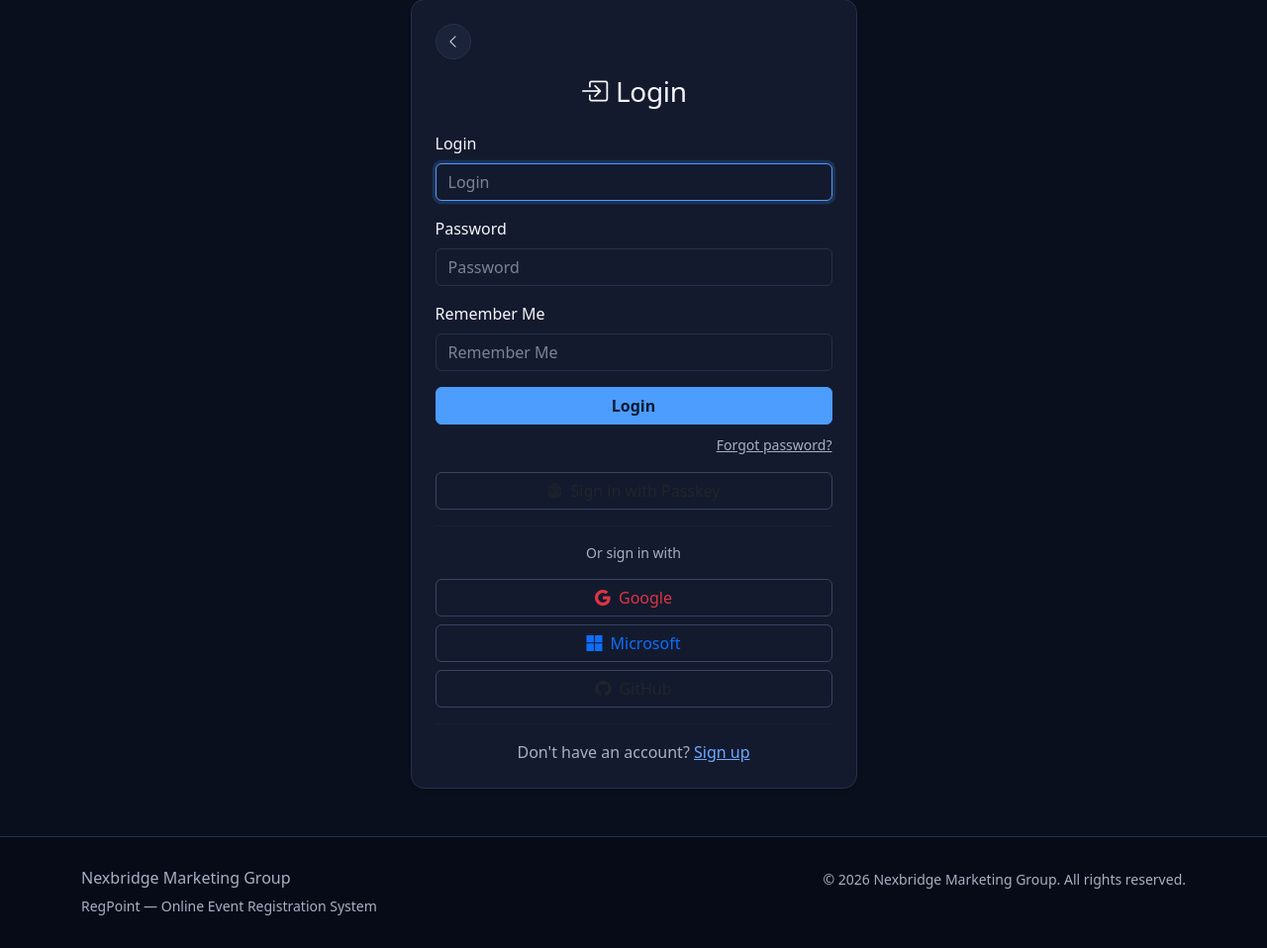
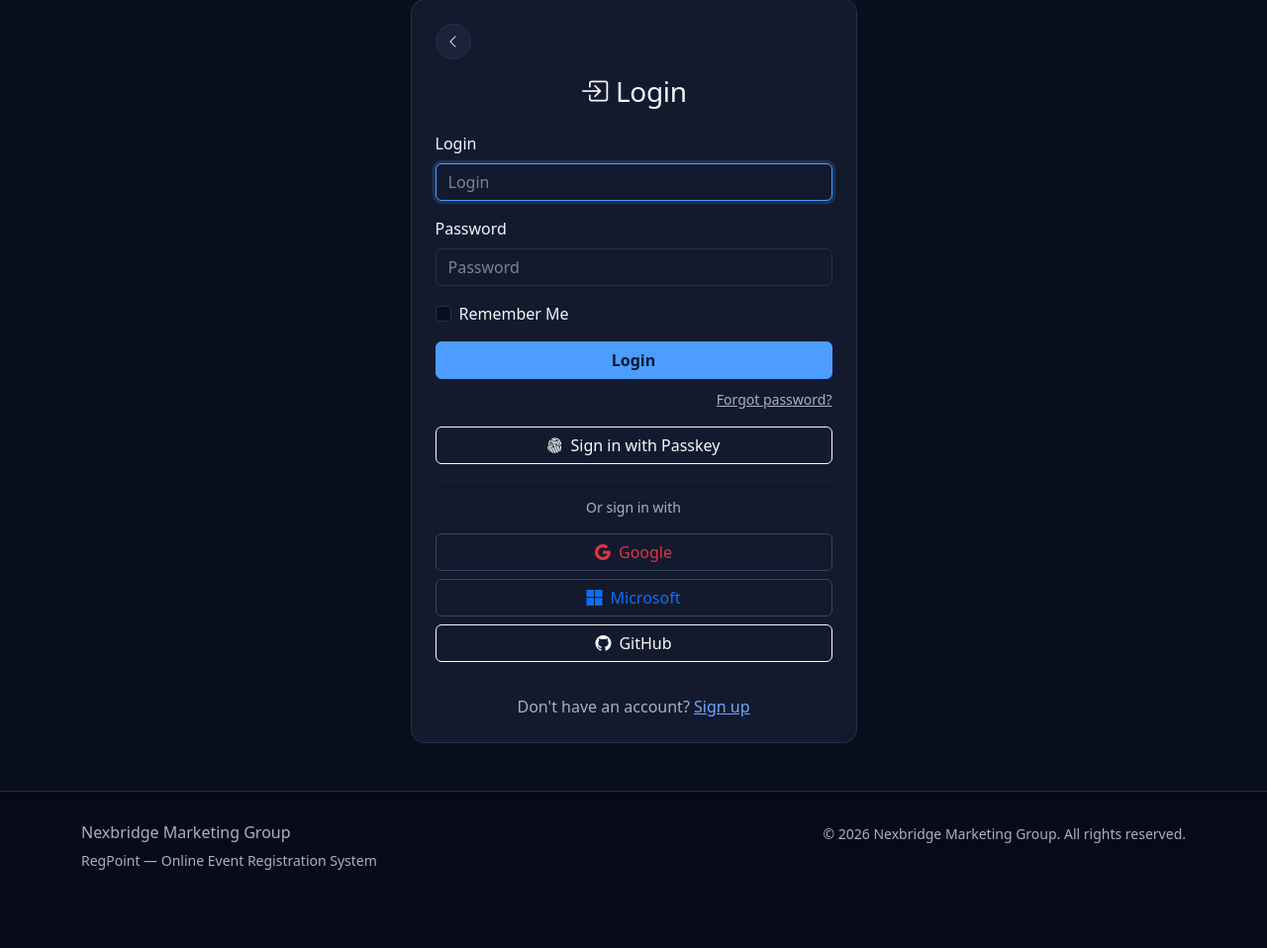
Before and after one commit to Temperdox/RegPoint, a Django app: page /accounts/login/ in a window 1280 px wide. Shown: the part 120-1078 px from the top of the page at 99% size. After the commit the page ends 999 px from the top, so only its background shows below. Run offline with Django 5.2, Linux system fonts and the light colour scheme; parts of the project's set-up code (start-up, migrations or seed data) failed here and were passed over; some libraries are stand-ins or nearby versions.

Commit message:
Render remember-me as checkbox and fix dark-on-dark button text
- Detect checkbox widgets in the login form loop so BooleanField
  renders as a Bootstrap form-check instead of a text input
- Switch Passkey and GitHub buttons from btn-outline-dark to
  btn-outline-light so their text is readable on the dark theme

```diff
--- a/templates/account/login.html
+++ b/templates/account/login.html
@@ -31,6 +31,19 @@
                     <form method="post" action="{% url 'account_login' %}">
                         {% csrf_token %}
                         {% for field in form %}
+                            {% if field.field.widget.input_type == 'checkbox' %}
+                            <div class="form-check mb-3">
+                                <input type="checkbox"
+                                       id="id_{{ field.html_name }}"
+                                       name="{{ field.html_name }}"
+                                       class="form-check-input {% if field.errors %}is-invalid{% endif %}"
+                                       {% if field.value %}checked{% endif %}>
+                                <label class="form-check-label" for="id_{{ field.html_name }}">{{ field.label }}</label>
+                                {% if field.errors %}
+                                <div class="invalid-feedback d-block">{{ field.errors.0 }}</div>
+                                {% endif %}
+                            </div>
+                            {% else %}
                             <div class="mb-3">
                                 <label class="form-label" for="id_{{ field.html_name }}">{{ field.label }}</label>
                                 {% if field.field.widget.input_type == 'password' %}
@@ -54,6 +67,7 @@
                                 <div class="invalid-feedback">{{ field.errors.0 }}</div>
                                 {% endif %}
                             </div>
+                            {% endif %}
                         {% endfor %}
                         {% if redirect_field_value %}
                         <input type="hidden" name="{{ redirect_field_name }}" value="{{ redirect_field_value }}">
@@ -64,7 +78,7 @@
 
                     <!-- Passkey Login -->
                     <div class="text-center mb-3">
-                        <a href="{% url 'mfa_login_webauthn' %}" class="btn btn-outline-dark w-100">
+                        <a href="{% url 'mfa_login_webauthn' %}" class="btn btn-outline-light w-100">
                             <i class="bi bi-fingerprint me-2"></i>Sign in with Passkey
                         </a>
                     </div>
@@ -80,7 +94,7 @@
                         <a href="{% provider_login_url 'microsoft' %}" class="btn btn-outline-primary">
                             <i class="bi bi-microsoft me-2"></i>Microsoft
                         </a>
-                        <a href="{% provider_login_url 'github' %}" class="btn btn-outline-dark">
+                        <a href="{% provider_login_url 'github' %}" class="btn btn-outline-light">
                             <i class="bi bi-github me-2"></i>GitHub
                         </a>
                     </div>
```
Lines whose indentation alone changed are shown as unchanged.
